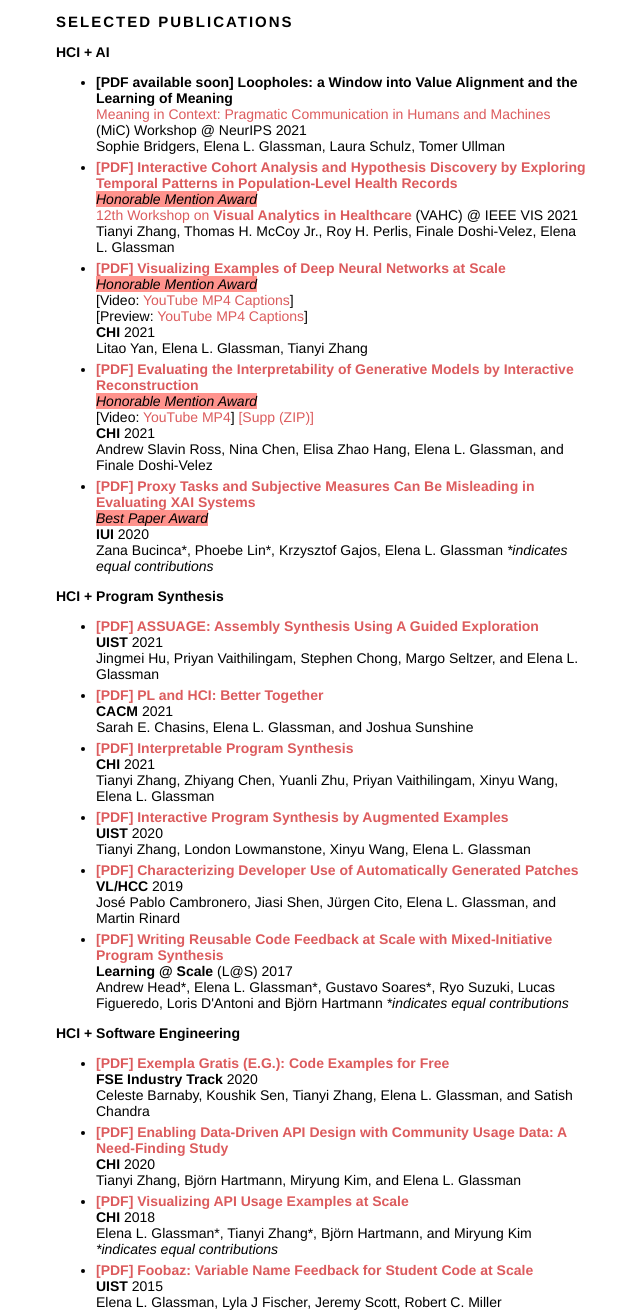
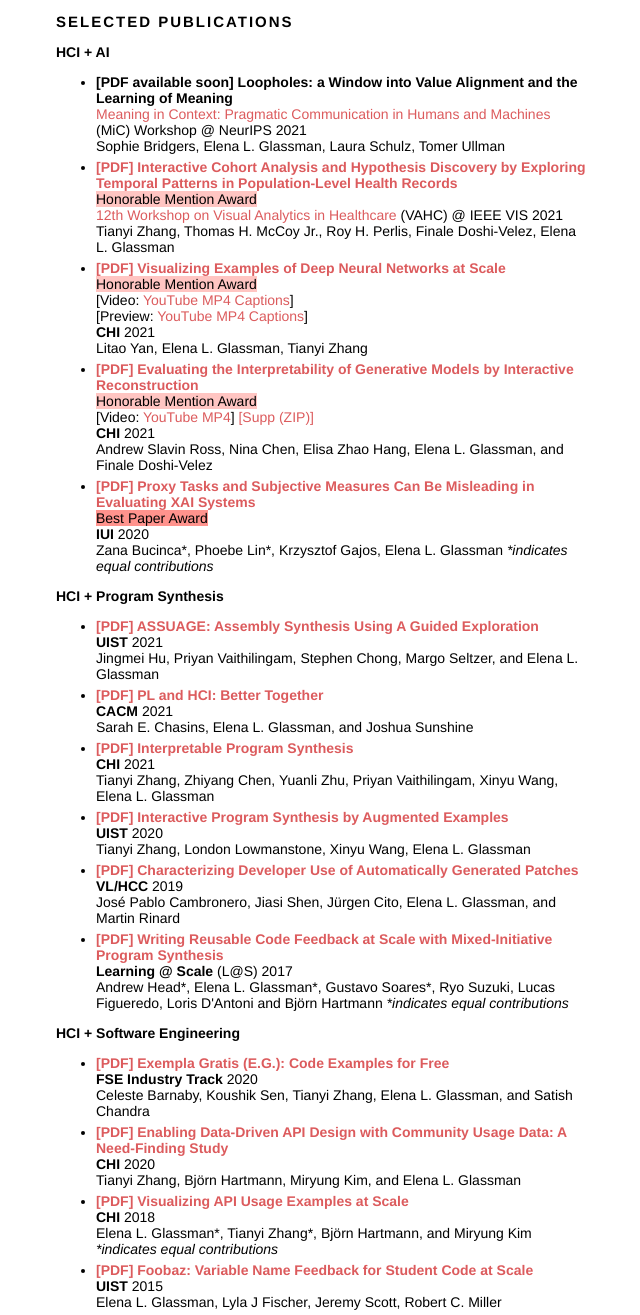
Before and after one commit to eglassman/eglassman.github.io, a Jekyll site: the page built from index.html, in a window 1280 px wide, cut to the strip 1287-2602 px from the top of the page. Shown: the whole strip, without its empty margins (187-827 px from the left). Built offline with Jekyll 4.4.1, drawn with Linux system fonts in a browser that asks for light colours.

Commit message:
changed formatting

```diff
--- a/assets/css/custom.css
+++ b/assets/css/custom.css
@@ -7,8 +7,11 @@ li:not(:last-child) {
     margin-bottom: 5px;
 }
 
-em {
+em-best {
   background-color:rgb(255, 147, 141);
+}
+em-honorable {
+  background-color:rgb(255, 197, 194); #255, 197, 194
 }
 
 a {
```
Also changed, not shown: index.html (+5 -5 lines).
